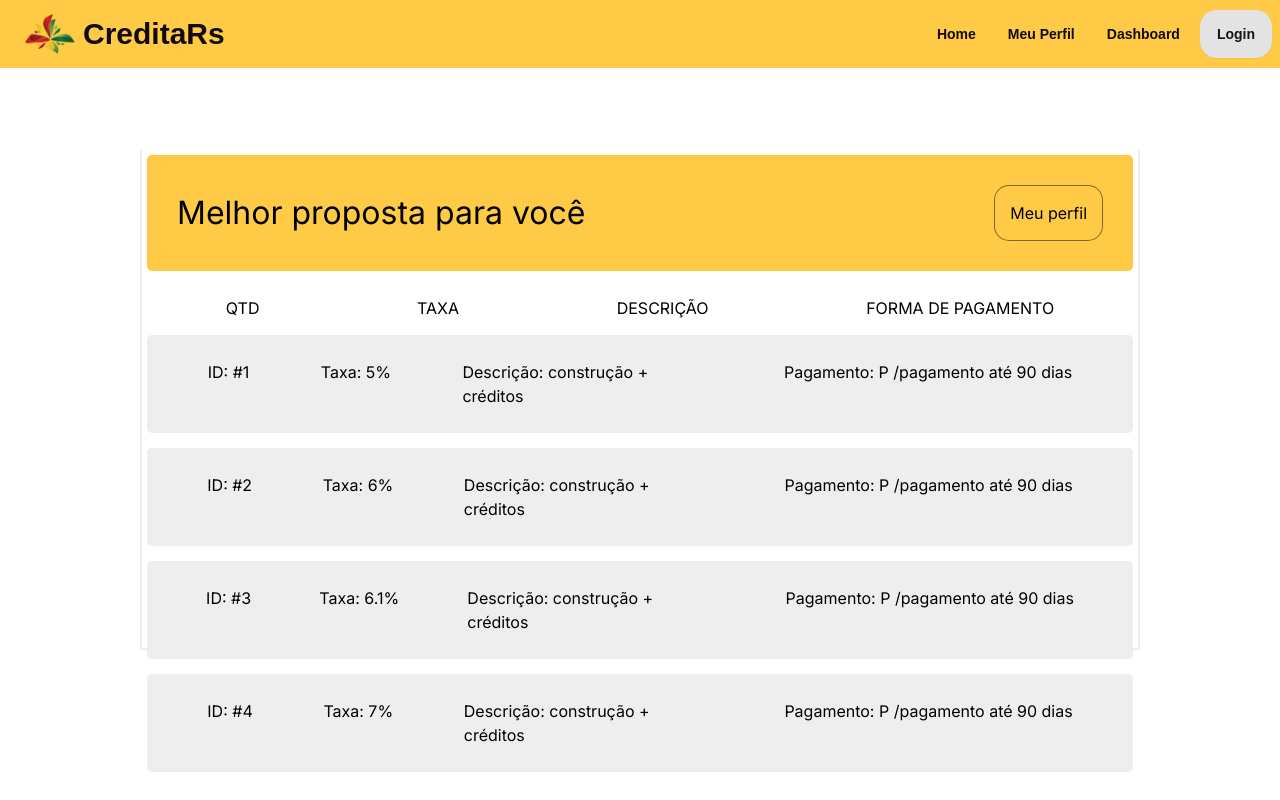
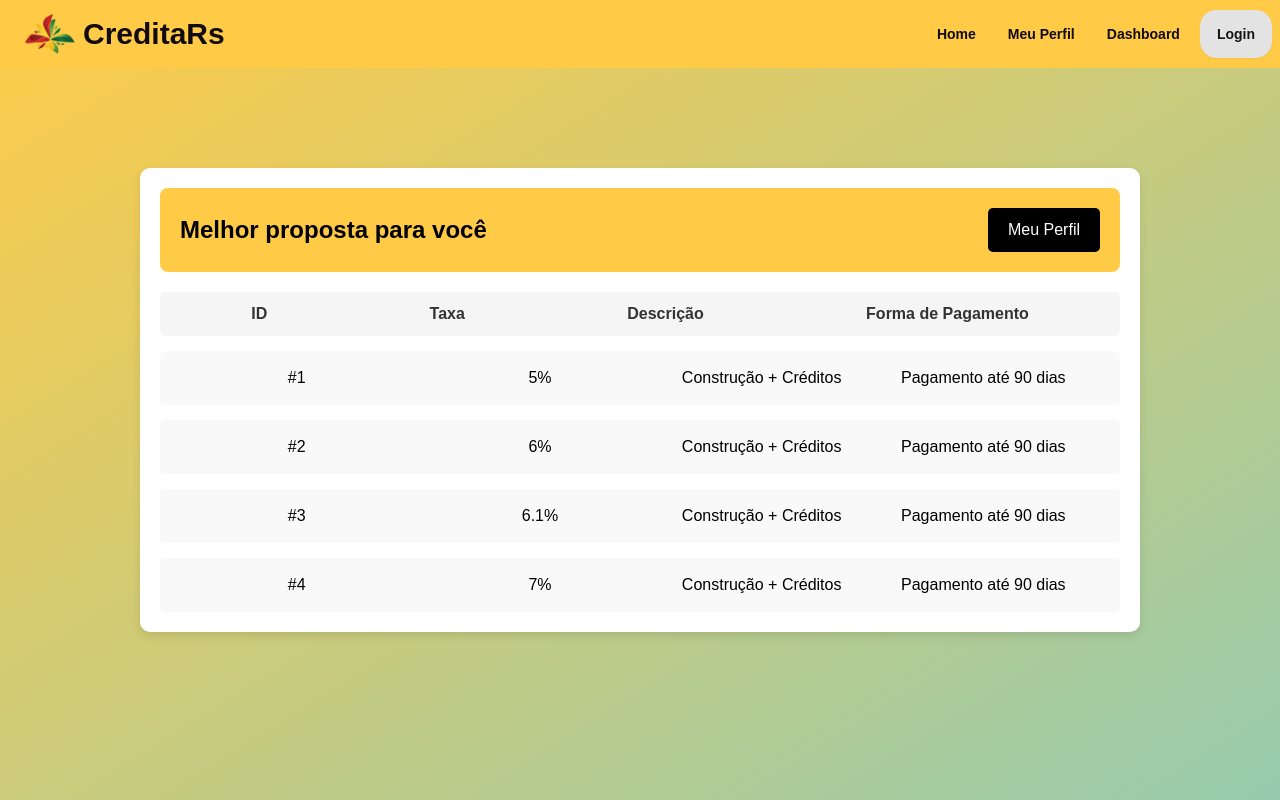
Before and after one commit to Giovani-SantAna-Pedroso/Hackathon-rumo-a-nasa, a Next.js app: page /CreditosDisponiveis in a window 1280 px wide. Shown: the top 800 px of the page. Built offline with nearby package versions, Linux system fonts and the light colour scheme; a web font is replaced by a local one.

Commit message:
adicionando dashboard

```diff
--- a/src/app/CreditosDisponiveis/CreditosDisponiveis.css
+++ b/src/app/CreditosDisponiveis/CreditosDisponiveis.css
@@ -1,111 +1,151 @@
-.conteudo-principal{
-    height: 100vh;
+/* Layout Principal */
+.conteudo-principal {
+    min-height: 100vh;
+    display: flex;
+    justify-content: center;
+    align-items: center;
+    background: linear-gradient(to bottom right, #FFCB47, #97CBAE);
+    padding: 20px;
+    font-family: 'Poppins', sans-serif;
+  }
+
+  .content {
+    width: 100%;
+    max-width: 1000px;
+    background: #fff;
+    border-radius: 10px;
+    box-shadow: 0 4px 10px rgba(0, 0, 0, 0.1);
+    padding: 20px;
+  }
+
+  .content-header {
+    display: flex;
+    justify-content: space-between;
+    align-items: center;
+    padding: 20px;
+    background: #FFCB47;
+    border-radius: 8px;
+    margin-bottom: 20px;
+    color: #000;
+  }
+
+  .content-header h1 {
+    font-size: 1.5rem;
+    font-weight: 600;
+  }
+
+  .meuPerfil {
+    padding: 10px 20px;
+    background: #000;
+    color: #fff;
+    border: none;
+    border-radius: 5px;
+    font-size: 1rem;
+    cursor: pointer;
+    transition: background 0.3s ease, transform 0.2s ease;
+  }
+
+  .meuPerfil:disabled {
+    cursor: not-allowed;
+    background: #ccc;
+  }
+
+  .meuPerfil:hover:enabled {
+    background: #444;
+    transform: scale(1.05);
+  }
+
+  .box-content {
     display: flex;
     flex-direction: column;
+    gap: 15px;
+  }
+
+  .title-box-content {
+    display: flex;
+    justify-content: space-around;
+    font-weight: 600;
+    padding: 10px;
+    background: #f5f5f5;
+    border-radius: 5px;
+    color: #333;
+  }
+
+  .proposal-item {
+    display: flex;
+    justify-content: space-around;
     align-items: center;
-    justify-content: center;
+    padding: 15px;
+    background: #f9f9f9;
+    border-radius: 5px;
+    transition: background 0.3s ease, transform 0.2s ease;
+  }
 
-}
-.meuPerfil{
-    padding: 15px;
-    border: 1.5px solid rgba(0, 0, 0, 0.486);
-    border-radius: 15PX;
-    font-size: 1rem;
-    background-color: #FFCB47;
-    color: black;
-    transition: 0.5s;
-}
-.meuPerfil:hover{
-    background-color: #97CBAE;
+  .proposal-item:hover {
     cursor: pointer;
 
-}
+    background: #97CBAE;
+    color: #fff;
+    transform: scale(1.02);
+  }
 
+  .proposal-id, .proposal-rate, .proposal-description, .proposal-payment {
+    flex: 1;
+    text-align: center;
+  }
 
-.conteudo-principal .content{
-    width: 1000px;
-    height: 500px;
-    border-top:none;
-    border-bottom: 2px solid #eee;
-    border-left: 2px solid #eee;
-    border-right: 2px solid #eee;
-    padding: 5px;
+  .proposal-description {
+    max-width: 200px;
+    overflow-wrap: break-word;
+  }
 
+  /* Responsividade */
+  @media (max-width: 768px) {
+    .title-box-content, .proposal-item {
+      flex-direction: column;
+      align-items: flex-start;
+      gap: 10px;
+    }
 
-}
+    .content-header {
+      flex-direction: column;
+      gap: 15px;
+      text-align: center;
+    }
 
-@media (max-width:1043PX) {
-    .conteudo-principal{
-        height: 100vh;
+    .meuPerfil {
+      width: 100%;
     }
-.conteudo-principal .content{
-width: 600px;
+  }
+  /* Spinner de carregamento */
+.spinner {
+    display: inline-block;
+    width: 24px;
+    height: 24px;
+    position: relative;
+  }
 
-}
-}
-@media (max-width:600PX) {
+  .double-bounce1, .double-bounce2 {
+    width: 100%;
+    height: 100%;
+    border-radius: 50%;
+    background-color: #fff;
+    opacity: 0.6;
+    position: absolute;
+    top: 0;
+    left: 0;
+    animation: bounce 2.0s infinite ease-in-out;
+  }
 
-.conteudo-principal .content{
-width: 500px;
+  .double-bounce2 {
+    animation-delay: -1.0s;
+  }
 
-}
-}
-
-.conteudo-principal .content-header{
-    display: flex;
-    border-radius: 5px;
-    max-width: 100%;
-    padding: 30px;
-    font-size: 2rem;
-    justify-content: space-between;
-    align-items: center;
-    background-color: #FFCB47;
-
-}
-.title-box-content{
-    display: flex;
-    margin-top: 25px;
-  justify-content: space-around;
-
-
-}
-
-
-
-
-.content-header .box-content{
-
-}
-.proposal-item{
-    display: flex;
-    justify-content: space-around;
-
-    padding: 25px;
-    margin-top: 15px;
-    background-color: #eee;
-    border-radius: 5px;
-    transition: 0.5s;
-
-}
-.proposal-item:hover{
-    display: flex;
-    justify-content: space-around;
-    padding: 25px;
-    margin-top: 25px;
-    color: #fff;
-    background-color:#97CBAE;
-    cursor: pointer;
-
-    scale: 1.05;
-
-}
-.proposal-description{
-    max-width: 250px;
-}
-
-
-
-
-.proposal-item .item{
-
-}
+  @keyframes bounce {
+    0%, 100% {
+      transform: scale(0);
+    }
+    50% {
+      transform: scale(1);
+    }
+  }
--- a/src/app/CreditosDisponiveis/page.jsx
+++ b/src/app/CreditosDisponiveis/page.jsx
@@ -4,30 +4,10 @@ import { useRouter } from 'next/navigation';
 import './CreditosDisponiveis.css';
 
 const proposals = [
-  {
-    id: '#1',
-    rate: '5%',
-    description: 'construção + créditos',
-    payment: 'P /pagamento até 90 dias',
-  },
-  {
-    id: '#2',
-    rate: '6%',
-    description: 'construção + créditos',
-    payment: 'P /pagamento até 90 dias',
-  },
-  {
-    id: '#3',
-    rate: '6.1%',
-    description: 'construção + créditos',
-    payment: 'P /pagamento até 90 dias',
-  },
-  {
-    id: '#4',
-    rate: '7%',
-    description: 'construção + créditos',
-    payment: 'P /pagamento até 90 dias',
-  },
+  { id: '#1', rate: '5%', description: 'Construção + Créditos', payment: 'Pagamento até 90 dias' },
+  { id: '#2', rate: '6%', description: 'Construção + Créditos', payment: 'Pagamento até 90 dias' },
+  { id: '#3', rate: '6.1%', description: 'Construção + Créditos', payment: 'Pagamento até 90 dias' },
+  { id: '#4', rate: '7%', description: 'Construção + Créditos', payment: 'Pagamento até 90 dias' },
 ];
 
 function CreditosDisponiveis() {
@@ -37,7 +17,6 @@ function CreditosDisponiveis() {
   const handlerPerfil = async () => {
     setIsLoading(true);
     try {
-      // Simular chamada à API de login
       await new Promise((resolve) => setTimeout(resolve, 3000));
       router.push('meuPerfil');
     } catch (error) {
@@ -51,33 +30,32 @@ function CreditosDisponiveis() {
     <main className="conteudo-principal">
       <div className="content">
         <header className="content-header">
-          Melhor proposta para você{' '}
-          <p onClick={handlerPerfil} className="meuPerfil">
-            {isLoading ? 'loading...' : 'Meu perfil'}
-          </p>
+          <h1>Melhor proposta para você</h1>
+          <button onClick={handlerPerfil} className="meuPerfil" disabled={isLoading}>
+            {isLoading ? (
+              <div className="spinner">
+                <div className="double-bounce1"></div>
+                <div className="double-bounce2"></div>
+              </div>
+            ) : (
+              'Meu Perfil'
+            )}
+          </button>
         </header>
 
         <div className="box-content">
           <div className="title-box-content">
-            <p id="qtd">QTD</p>
-            <p>TAXA</p>
-            <p>DESCRIÇÃO</p>
-            <p>FORMA DE PAGAMENTO</p>
+            <p>ID</p>
+            <p>Taxa</p>
+            <p>Descrição</p>
+            <p>Forma de Pagamento</p>
           </div>
           {proposals.map((item) => (
-            <div key={item.id}>
-              <a href=" https://www.itau.com.br/apoio-ao-sul" target="_blank">
-                <div className="proposal-item">
-                  <div className="proposal-id">ID: {item.id}</div>
-                  <div className="proposal-rate">Taxa: {item.rate}</div>
-                  <div className="proposal-description">
-                    Descrição: {item.description}
-                  </div>
-                  <div className="proposal-payment">
-                    Pagamento: {item.payment}
-                  </div>
-                </div>
-              </a>
+            <div key={item.id} className="proposal-item">
+              <div className="proposal-id">{item.id}</div>
+              <div className="proposal-rate">{item.rate}</div>
+              <div className="proposal-description">{item.description}</div>
+              <div className="proposal-payment">{item.payment}</div>
             </div>
           ))}
         </div>
--- a/src/app/components/dataDash/Dash.module.css
+++ b/src/app/components/dataDash/Dash.module.css
@@ -1,73 +1,58 @@
 .container {
   display: flex;
   flex-direction: column;
-  align-items: center; /* Centralizar o dashboard no eixo horizontal */
-  padding: 2rem; /* Espaçamento interno */
-  background-color: #f7f9fc; /* Fundo claro */
-width: 100vh;
-  border-radius: 12px; /* Bordas arredondadas */
-  box-shadow: 0 4px 8px rgba(0, 0, 0, 0.1); /* Efeito de elevação */
-  border: 1px solid #e0e0e0; /* Borda sutil */
-  max-width: 1200px; /* Limita a largura do dashboard */
-  margin: 2rem auto; /* Centraliza o dashboard na tela */
+  align-items: center;
+  background-color: #f7f9fc;
+  padding: 2rem;
+  margin: auto;
+  max-width: 1900px;
+  box-sizing: border-box;
+}
+
+.title {
+  font-size: 2rem;
+  font-weight: bold;
+  text-align: center;
+  color: #333;
+  margin-bottom: 2rem;
 }
 
 .dashboardGrid {
   display: grid;
-  grid-template-columns: repeat(auto-fit, minmax(300px, 1fr)); /* 2 colunas responsivas */
-  gap: 2rem; /* Espaçamento entre os itens */
-  width: 100%; /* Ocupa a largura total */
+  grid-template-columns: repeat(auto-fit, minmax(350px, 1fr));
+  gap: 1.5rem;
+  width: 100%;
 }
 
 .gridItem {
-  padding: 1.5rem; /* Espaçamento interno de cada gráfico */
-  background-color: white; /* Fundo branco */
-  border-radius: 8px; /* Bordas arredondadas */
-  box-shadow: 0 2px 4px rgba(0, 0, 0, 0.05); /* Leve sombra */
-  border: 1px solid #d6d6d6; /* Borda */
+  background-color: #fff;
+  border-radius: 12px;
+  padding: 1.5rem;
+  box-shadow: 0 4px 8px rgba(0, 0, 0, 0.1);
+  transition: transform 0.2s ease-in-out;
 }
 
-.title {
-  font-size: 1.25rem; /* Tamanho maior para os títulos */
-  font-weight: bold; /* Negrito para os títulos */
+.gridItem:hover {
+  transform: translateY(-5px);
+}
+
+.chartTitle {
+  font-size: 1.25rem;
+  font-weight: bold;
   text-align: center;
   margin-bottom: 1rem;
-  color: #2c3e50; /* Títulos em tom escuro */
+}
+
+.containerBtn{
+  display: flex;
 }
 
 @media (max-width: 768px) {
-  .container {
-    flex-direction: column;
-    padding: 1rem; /* Reduz o padding em telas menores */
+  .title {
+    font-size: 1.5rem;
   }
 
   .dashboardGrid {
-    width: 90%;
-    grid-template-columns: 1fr; /* Em telas menores, usa apenas 1 coluna */
-    gap: 1rem; /* Reduz o espaço entre os gráficos */
-  }
-
-  .gridItem {
-    padding: 1rem; /* Ajusta o padding interno */
+    grid-template-columns: 1fr; /* Uma coluna em dispositivos menores */
   }
 }
-
-@media (max-width: 750px) {
-  .container {
-    padding: 1rem; /* Reduz o padding em telas menores */
-    margin: 1rem; /* Reduz as margens laterais */
-  }
-
-  .dashboardGrid {
-    grid-template-columns: 1fr; /* Exibe apenas uma coluna */
-    gap: 1rem; /* Reduz o espaço entre os gráficos */
-  }
-
-  .gridItem {
-    padding: 1rem; /* Ajusta o padding interno */
-  }
-
-  .title {
-    font-size: 1.1rem; /* Reduz o tamanho do título */
-  }
-}
```
Also changed, not shown: src/app/components/dataDash/Dash.jsx (+8 -7 lines), src/app/meuPerfil/meuperfil.css (+55 -17 lines), src/app/meuPerfil/page.jsx (+42 -14 lines).
